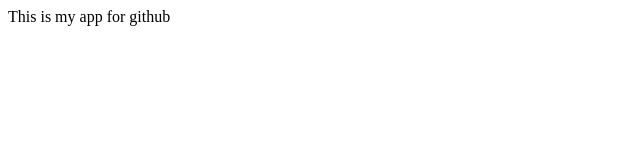
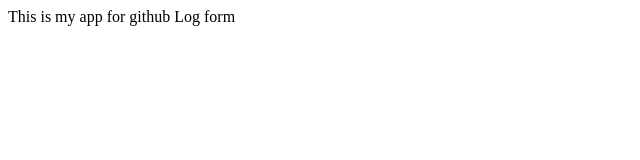
Before and after one commit to LKNYSO/TraversyRepo, a plain HTML site: page index.html in a window 1280 px wide. Shown: the full height of the page, 0-640 px from the left. Drawn offline with Linux system fonts and the light colour scheme.

Commit message:
login form

```diff
--- /dev/null
+++ b/dr2/app2.js
@@ -0,0 +1 @@
+console.log('hey');
--- a/index.html
+++ b/index.html
@@ -8,5 +8,6 @@
 </head>
 <body>
     This is my app for github
+    Log form
 </body>
 </html>
```
Also changed, not shown: login.html (added, +1 -0 lines), log.txt (added).
